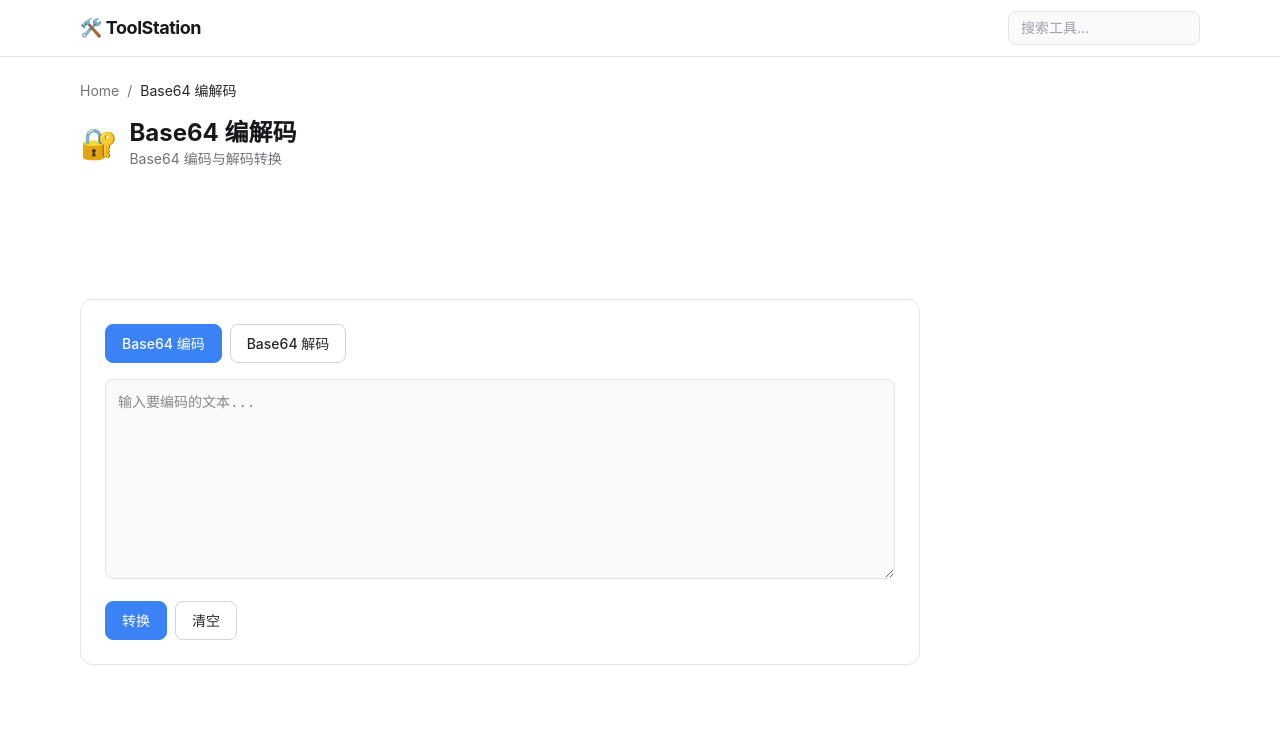
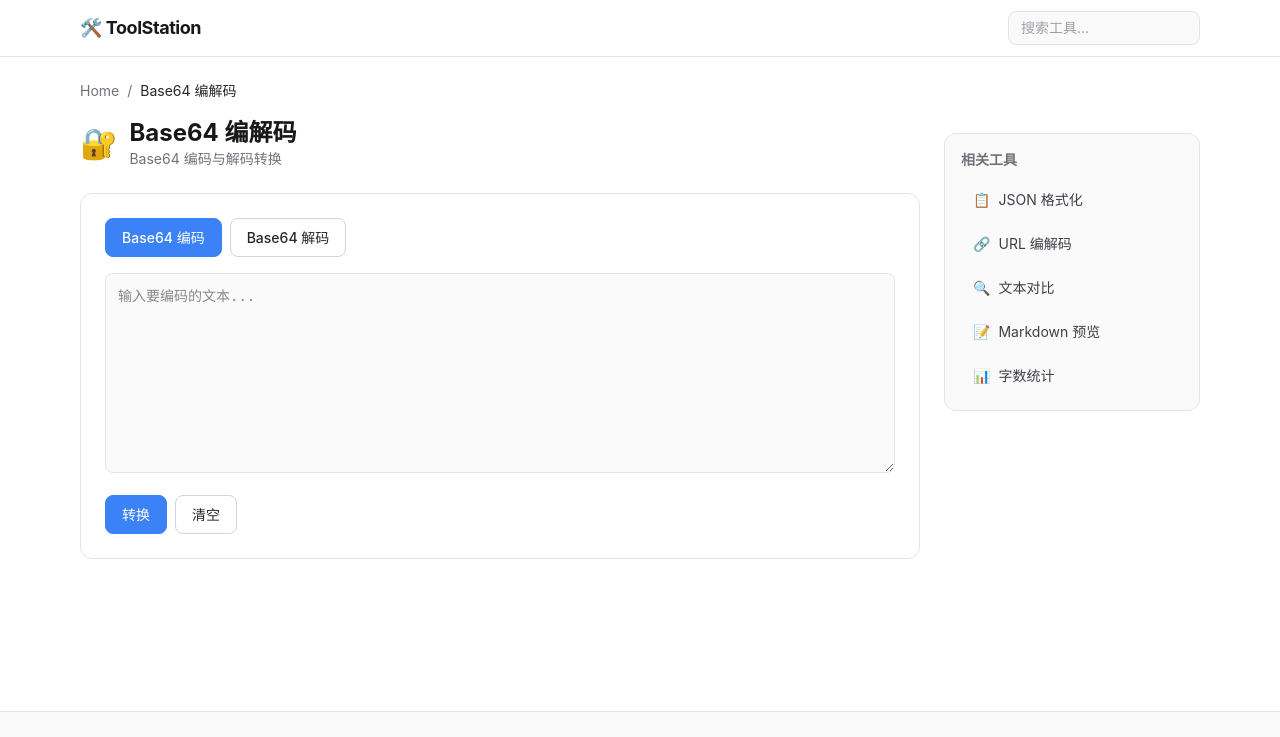
Before and after one commit to MakiseKG/toolstation, a Next.js app: page /tools/base64 in a window 1280 px wide. Shown: the top 737 px of the page. Built offline with nearby package versions, Linux system fonts and the light colour scheme.

Commit message:
refactor: migrate to AdSense Auto Ads, remove manual ad slots

```diff
--- a/src/app/layout.tsx
+++ b/src/app/layout.tsx
@@ -34,17 +34,14 @@ export default function RootLayout({
     <html lang="zh-CN" className="h-full antialiased">
       <head>
         <meta name="google-adsense-account" content="ca-pub-6204139410729703" />
-        {/* Google AdSense */}
+        {/* Google AdSense Auto Ads */}
         <Script
           async
           src="https://pagead2.googlesyndication.com/pagead/js/adsbygoogle.js?client=ca-pub-6204139410729703"
           crossOrigin="anonymous"
           strategy="afterInteractive"
+          data-ad-format="auto"
         />
-        {/* 触发 AdSense 广告渲染 */}
-        <Script id="adsbygoogle-init" strategy="afterInteractive">
-          {`(adsbygoogle = window.adsbygoogle || []).push({});`}
-        </Script>
       </head>
       <body className="flex min-h-full flex-col bg-white dark:bg-zinc-950">
         <Header />
--- a/src/app/page.tsx
+++ b/src/app/page.tsx
@@ -4,7 +4,6 @@ import Link from "next/link";
 import { useSearchParams } from "next/navigation";
 import { Suspense, useMemo, useState } from "react";
 import { tools, categoryOrder, getToolsByCategory } from "@/lib/tools";
-import AdSlot from "@/components/AdSlot";
 
 function HomeContent() {
   const searchParams = useSearchParams();
@@ -60,8 +59,6 @@ function HomeContent() {
         </div>
       </div>
 
-      <AdSlot position="top" />
-
       {/* Tool Grid by Category */}
       {categories.length === 0 ? (
         <div className="py-20 text-center text-zinc-400">
@@ -98,7 +95,6 @@ function HomeContent() {
         })
       )}
 
-      <AdSlot position="bottom" />
     </div>
   );
 }
--- a/src/app/tools/[slug]/page.tsx
+++ b/src/app/tools/[slug]/page.tsx
@@ -1,7 +1,6 @@
 import { notFound } from "next/navigation";
 import type { Metadata } from "next";
 import { getTool, getAllSlugs, tools } from "@/lib/tools";
-import AdSlot from "@/components/AdSlot";
 import Link from "next/link";
 import JsonFormatter from "@/components/tools/JsonFormatter";
 import Base64Tool from "@/components/tools/Base64Tool";
@@ -94,19 +93,14 @@ export default async function ToolPage({
             </div>
           </div>
 
-          <AdSlot position="top" />
-
           <div className="mt-6 rounded-xl border border-zinc-200 bg-white p-4 dark:border-zinc-800 dark:bg-zinc-900 sm:p-6">
             {ToolComponent ? <ToolComponent /> : <p>工具开发中...</p>}
           </div>
 
-          <AdSlot position="bottom" />
         </div>
 
         {/* Sidebar */}
         <aside className="w-full shrink-0 lg:w-64">
-          <AdSlot position="sidebar" />
-
           {/* Related tools */}
           {relatedTools.length > 0 && (
             <div className="mt-4 rounded-xl border border-zinc-200 bg-zinc-50 p-4 dark:border-zinc-800 dark:bg-zinc-900">
```
